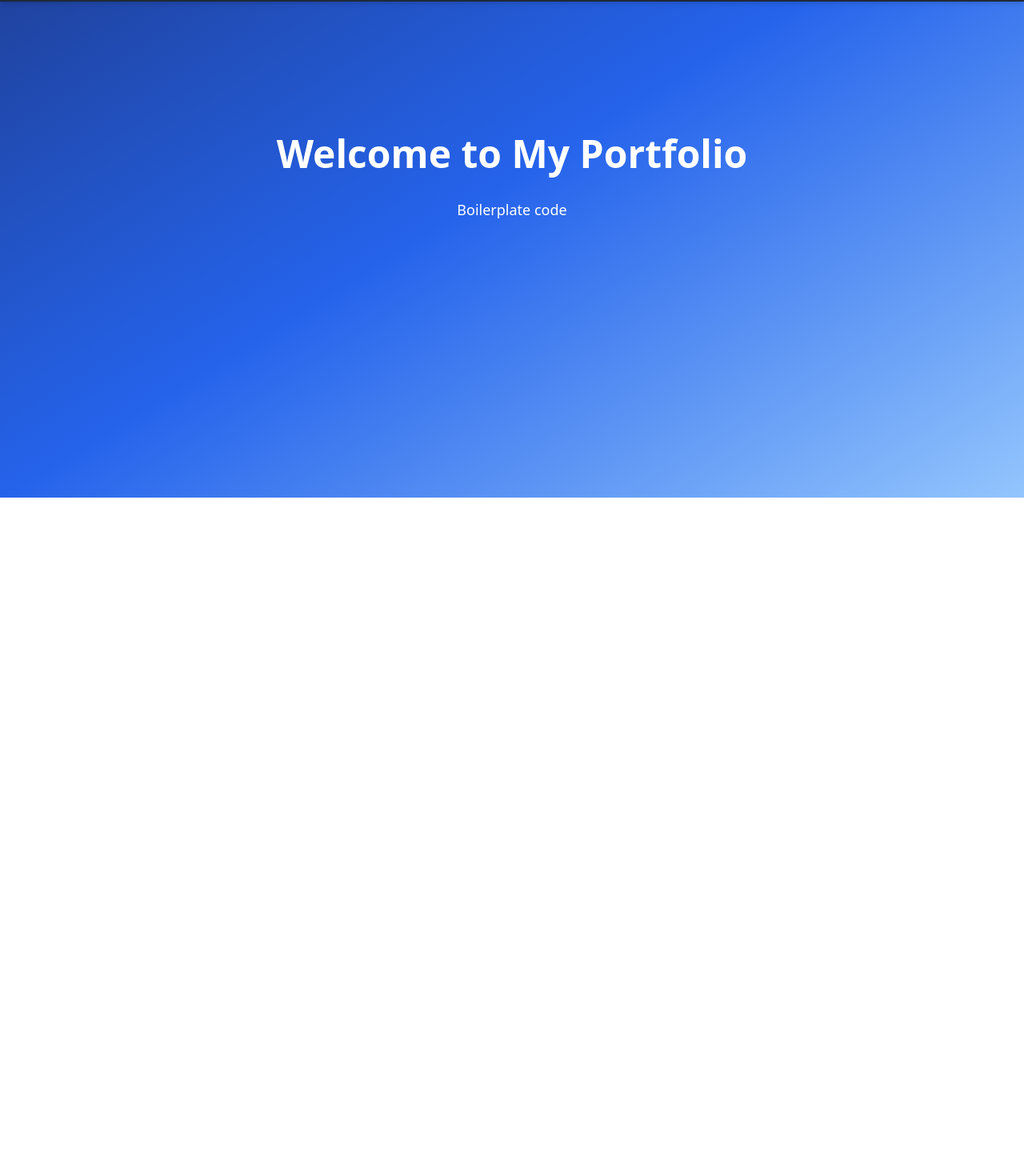
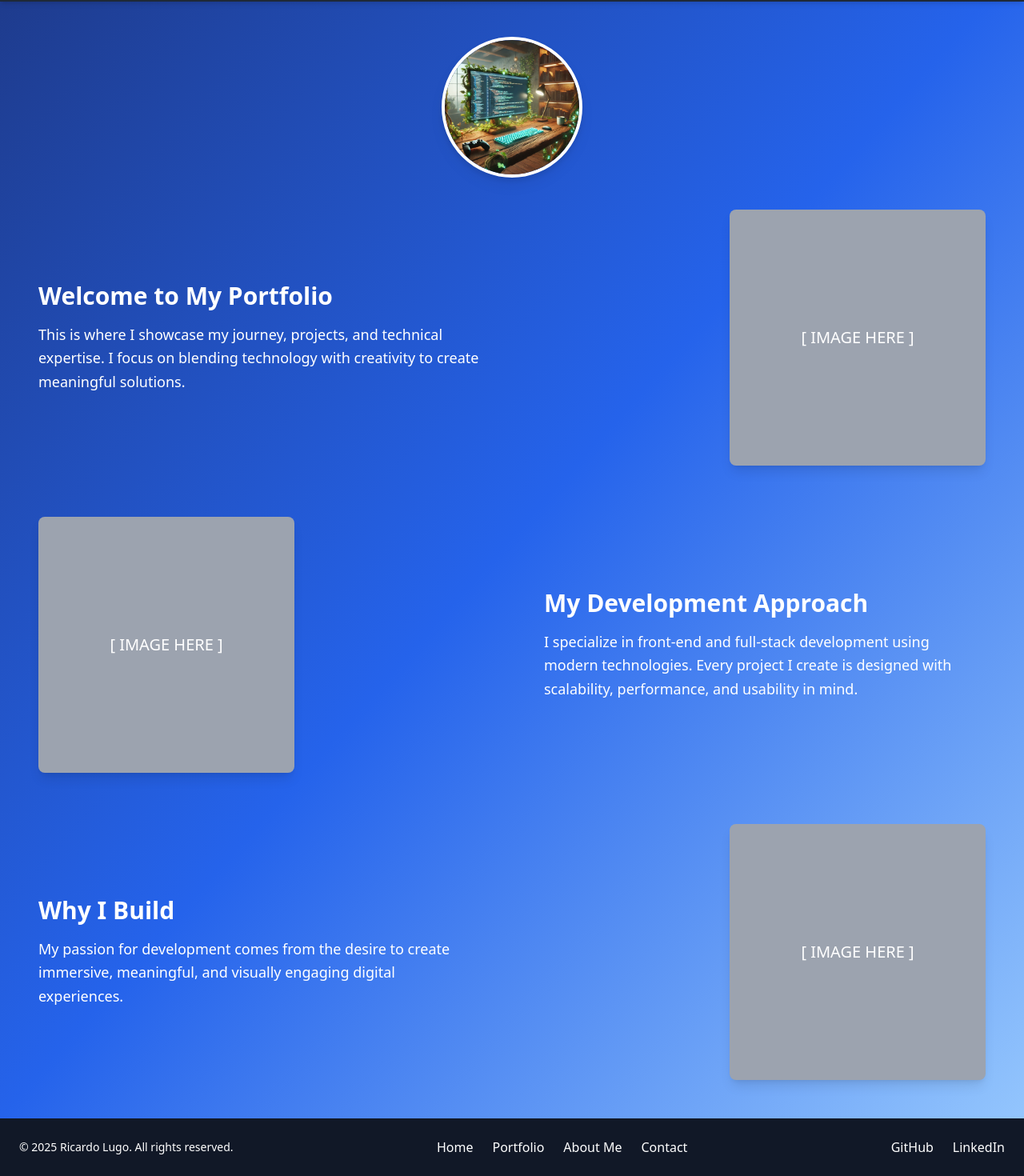
Before and after one commit to DevGameAlias/my-portfolio, a React (Create React App) app: page /home in a window 1280 px wide. Shown: the part 178-1648 px from the top of the page at 80% size. Before the commit the page ends 800 px from the top, so only its background shows below. Built offline with nearby package versions, Linux system fonts and the light colour scheme.

Commit message:
update home page with boilerplate content update foot bar make sticky, update padding

```diff
--- a/src/App.js
+++ b/src/App.js
@@ -6,27 +6,31 @@ import Portfolio from "./pages/Portfolio";
 import About from "./pages/AboutMe";
 import Contact from "./pages/Contact";
 import Navbar from "./components/Navbar";
+import Footer from "./components/Footer"; // Import Footer
 
 const App = () => {
   return (
     <Router>
       <Routes>
-        {/* Landing Page (No Navbar) */}
+        {/* Landing Page (No Navbar or Footer) */}
         <Route path="/" element={<Landing />} />
 
-        {/* All Other Pages (With Navbar) */}
+        {/* All Other Pages (With Navbar & Footer) */}
         <Route
           path="/*"
           element={
-            <>
+            <div className="min-h-screen flex flex-col">
               <Navbar />
+              <div className="flex-grow flex flex-col">
               <Routes>
-                <Route path="/home" element={<Home />} />
-                <Route path="/portfolio" element={<Portfolio />} />
-                <Route path="/about" element={<About />} />
-                <Route path="/contact" element={<Contact />} />
-              </Routes>
-            </>
+                  <Route path="/home" element={<Home />} />
+                  <Route path="/portfolio" element={<Portfolio />} />
+                  <Route path="/about" element={<About />} />
+                  <Route path="/contact" element={<Contact />} />
+                </Routes>
+              </div>
+              <Footer />
+            </div>
           }
         />
       </Routes>
--- a/src/components/Footer.js
+++ b/src/components/Footer.js
@@ -0,0 +1,30 @@
+import React from "react";
+import { Link } from "react-router-dom";
+
+const Footer = () => {
+  return (
+<footer className="bg-gray-900 text-white text-center py-6 w-full">
+
+      <div className="max-w-7xl mx-auto flex flex-col md:flex-row items-center justify-between px-6">
+        {/* Copyright */}
+        <p className="text-sm">© 2025 Ricardo Lugo. All rights reserved.</p>
+
+        {/* Navigation Links */}
+        <div className="flex space-x-6 my-4 md:my-0">
+          <Link to="/home" className="hover:text-blue-400 transition">Home</Link>
+          <Link to="/portfolio" className="hover:text-blue-400 transition">Portfolio</Link>
+          <Link to="/about" className="hover:text-blue-400 transition">About Me</Link>
+          <Link to="/contact" className="hover:text-blue-400 transition">Contact</Link>
+        </div>
+
+        {/* Social Media Links */}
+        <div className="flex space-x-6">
+          <a href="https://github.com/DevGameAlias" target="_blank" rel="noopener noreferrer" className="hover:text-blue-400 transition">GitHub</a>
+          <a href="https://www.linkedin.com/in/ricardo-lugo-859b60217" target="_blank" rel="noopener noreferrer" className="hover:text-blue-400 transition">LinkedIn</a>
+        </div>
+      </div>
+    </footer>
+  );
+};
+
+export default Footer;
--- a/src/components/Navbar.js
+++ b/src/components/Navbar.js
@@ -1,7 +1,5 @@
 import React from "react";
 import { Link } from "react-router-dom";
-
-// Correct image imports
 import homeIcon from "../assets/home-image.png";
 import portfolioIcon from "../assets/portfolio-image.png";
 import aboutIcon from "../assets/about-me-image.png";
@@ -9,28 +7,32 @@ import contactIcon from "../assets/contact-me.png";
 
 const Navbar = () => {
   return (
+    <>
+      {/* Navbar Wrapper */}
+      <div className="h-32"></div> {/* Creates space for navbar height */}
+
       <nav className="fixed top-0 left-0 w-full bg-gray-800 text-white p-6 flex justify-around shadow-md z-50">
-      {/* Updated Home Link - Takes User to Landing Page */}
         <Link to="/" className="flex flex-col items-center space-y-2">
-        <img src={homeIcon} alt="Home" className="w-24 h-24 rounded-full border-4 border-white hover:scale-110 transition-transform" />
+          <img src={homeIcon} alt="Home" className="w-24 h-24 rounded-full border-4 border-white drop-shadow-lg hover:scale-110 transition-transform" />
           <span className="text-lg font-semibold">Home</span>
         </Link>
 
         <Link to="/portfolio" className="flex flex-col items-center space-y-2">
-        <img src={portfolioIcon} alt="Portfolio" className="w-24 h-24 rounded-full border-4 border-white hover:scale-110 transition-transform" />
+          <img src={portfolioIcon} alt="Portfolio" className="w-24 h-24 rounded-full border-4 border-white drop-shadow-lg hover:scale-110 transition-transform" />
           <span className="text-lg font-semibold">Portfolio</span>
         </Link>
 
         <Link to="/about" className="flex flex-col items-center space-y-2">
-        <img src={aboutIcon} alt="About Me" className="w-24 h-24 rounded-full border-4 border-white hover:scale-110 transition-transform" />
+          <img src={aboutIcon} alt="About Me" className="w-24 h-24 rounded-full border-4 border-white drop-shadow-lg hover:scale-110 transition-transform" />
           <span className="text-lg font-semibold">About Me</span>
         </Link>
 
         <Link to="/contact" className="flex flex-col items-center space-y-2">
-        <img src={contactIcon} alt="Contact" className="w-24 h-24 rounded-full border-4 border-white hover:scale-110 transition-transform" />
+          <img src={contactIcon} alt="Contact" className="w-24 h-24 rounded-full border-4 border-white drop-shadow-lg hover:scale-110 transition-transform" />
           <span className="text-lg font-semibold">Contact</span>
         </Link>
       </nav>
+    </>
   );
 };
 
--- a/src/pages/Home.js
+++ b/src/pages/Home.js
@@ -1,12 +1,62 @@
 import React from "react";
+import homeImage from "../assets/home-image.png"; // Top-centered image
 
 const Home = () => {
   return (
-    <div className="min-h-screen bg-gradient-to-br from-blue-900 via-blue-600 to-blue-300 flex flex-col items-center justify-center">
-      <h1 className="text-5xl font-bold text-white mb-8">Welcome to My Portfolio</h1>
-      <p className="text-lg text-white text-center w-3/4">
-        Boilerplate code
-      </p>
+<div className="flex-grow bg-gradient-to-br from-blue-900 via-blue-600 to-blue-300 flex flex-col items-center px-12 pt-24 pb-12">
+{/* Top Centered Image */}
+      <img src={homeImage} alt="Home Icon" className="w-44 h-44 rounded-full border-4 border-white drop-shadow-lg mb-10" />
+
+      {/* Content Sections */}
+      <div className="max-w-7xl w-full space-y-16">
+        {/* Section 1 - Text Left, Image Right */}
+        <div className="grid grid-cols-1 md:grid-cols-2 gap-20 items-center">
+          <div className="text-white text-lg leading-relaxed">
+            <h2 className="text-3xl font-bold mb-4">Welcome to My Portfolio</h2>
+            <p>
+              This is where I showcase my journey, projects, and technical expertise.
+              I focus on blending technology with creativity to create meaningful solutions.
+            </p>
+          </div>
+          <div className="flex justify-end">
+            <div className="w-80 h-80 bg-gray-400 flex items-center justify-center rounded-lg shadow-lg">
+              <span className="text-white text-xl">[ IMAGE HERE ]</span>
+            </div>
+          </div>
+        </div>
+
+        {/* Section 2 - Image Left, Text Right */}
+        <div className="grid grid-cols-1 md:grid-cols-2 gap-20 items-center">
+          <div className="flex justify-start">
+            <div className="w-80 h-80 bg-gray-400 flex items-center justify-center rounded-lg shadow-lg">
+              <span className="text-white text-xl">[ IMAGE HERE ]</span>
+            </div>
+          </div>
+          <div className="text-white text-lg leading-relaxed">
+            <h2 className="text-3xl font-bold mb-4">My Development Approach</h2>
+            <p>
+              I specialize in front-end and full-stack development using modern technologies.
+              Every project I create is designed with scalability, performance, and usability in mind.
+            </p>
+          </div>
+        </div>
+
+        {/* Section 3 - Text Left, Image Right */}
+        <div className="grid grid-cols-1 md:grid-cols-2 gap-20 items-center">
+          <div className="text-white text-lg leading-relaxed">
+            <h2 className="text-3xl font-bold mb-4">Why I Build</h2>
+            <p>
+              My passion for development comes from the desire to create immersive,
+              meaningful, and visually engaging digital experiences.
+            </p>
+          </div>
+          <div className="flex justify-end">
+            <div className="w-80 h-80 bg-gray-400 flex items-center justify-center rounded-lg shadow-lg">
+              <span className="text-white text-xl">[ IMAGE HERE ]</span>
+            </div>
+          </div>
+        </div>
+      </div>
     </div>
   );
 };
```
Lines whose indentation alone changed are shown as unchanged.
